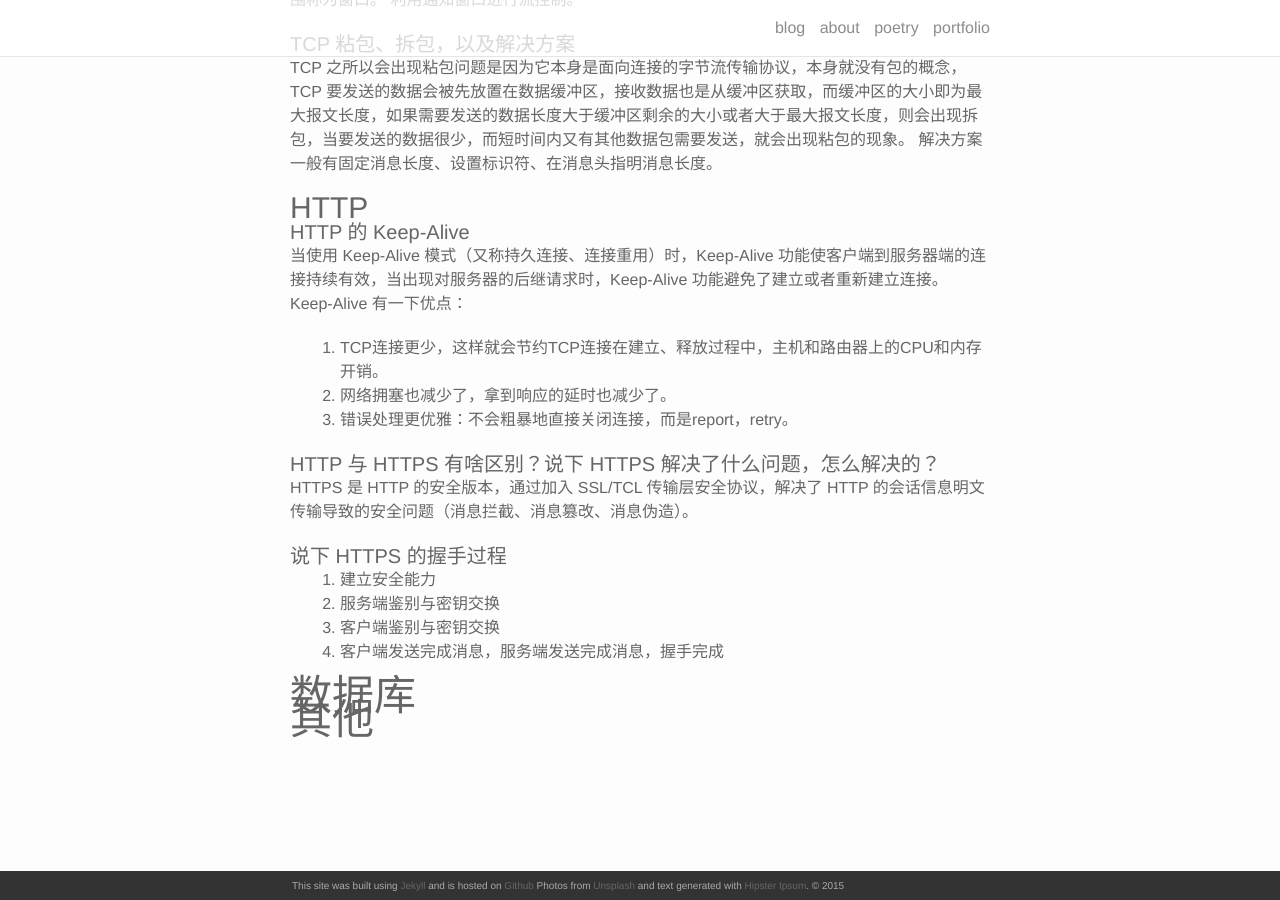
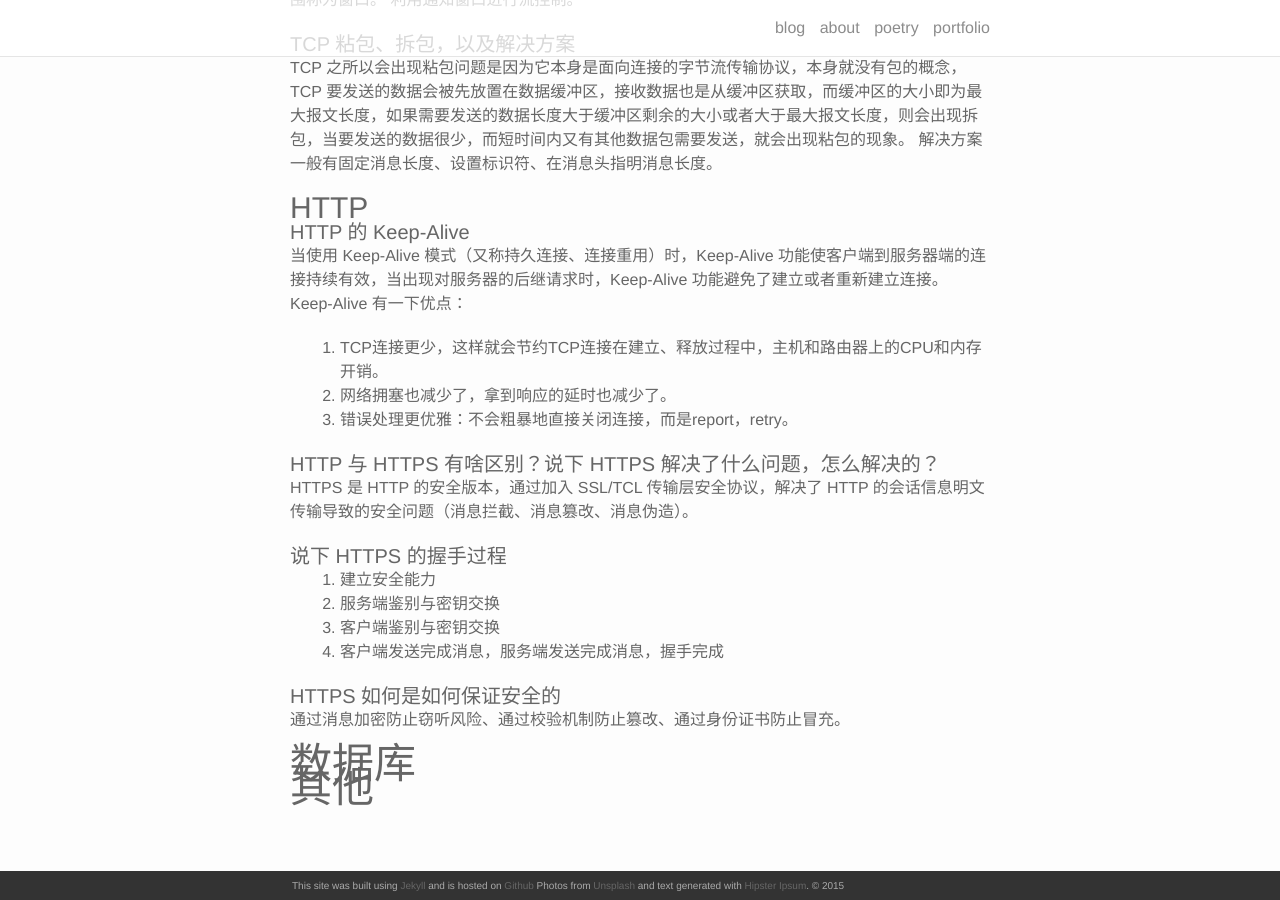
Before and after one commit to akmissxt/blog, a Jekyll site: the page built from _posts/2021-04-05-面试复习.markdown, in a window 1280 px wide and 900 px high, scrolled down 1933 px. Built offline with Jekyll 4.4.1, drawn with Linux system fonts in a browser that asks for light colours; nearby versions of some CDN libraries; our own code applies the rules of GitHub Pages for plain Markdown files.

Commit message:
update(面试复习): HTTP 如何保证安全

```diff
--- a/_posts/2021-04-05-面试复习.markdown
+++ b/_posts/2021-04-05-面试复习.markdown
@@ -86,6 +86,9 @@ HTTPS 是 HTTP 的安全版本，通过加入 SSL/TCL 传输层安全协议，
 3. 客户端鉴别与密钥交换
 4. 客户端发送完成消息，服务端发送完成消息，握手完成
 
+#### HTTPS 如何是如何保证安全的
+通过消息加密防止窃听风险、通过校验机制防止篡改、通过身份证书防止冒充。
+
 ## 数据库
 
 ## 其他
```
